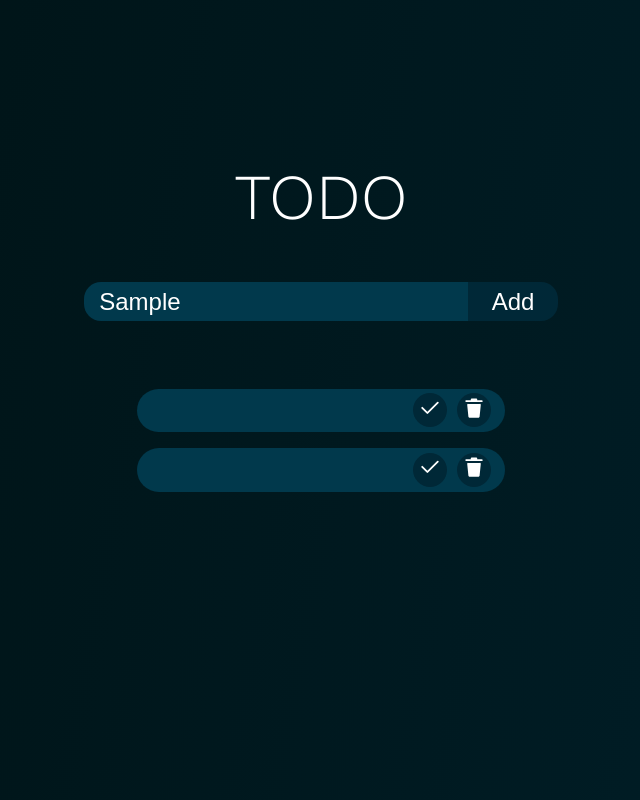
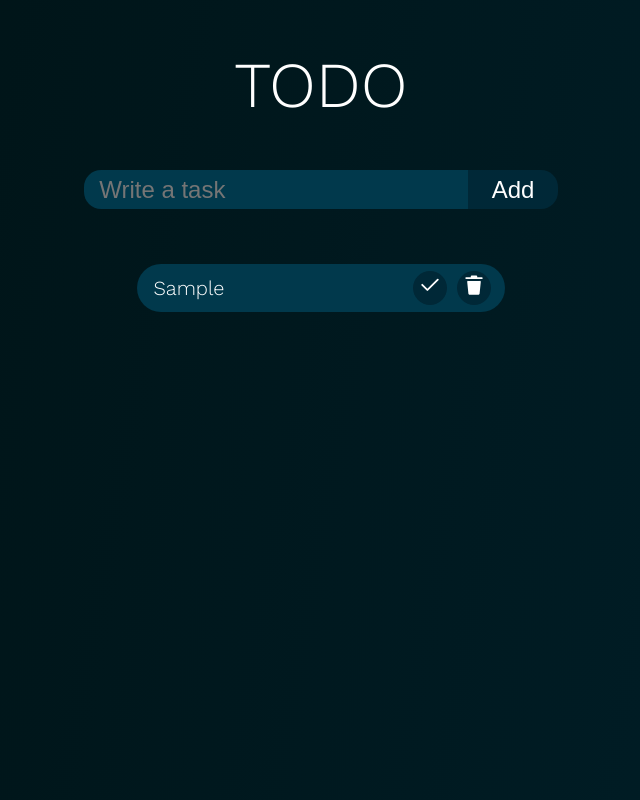
Before and after one commit to goldbergz/to_do_list, a plain HTML site: page index.html in a window 1280 px wide. Both pictures are taken after typing "Sample" into the empty fields and a click on the button "Add". Shown: the whole page, without its empty margins (319-959 px from the left). Drawn offline with nearby package versions, Linux system fonts and the light colour scheme.

Commit message:
Add the display of tasks by click in script.js

```diff
--- a/index.html
+++ b/index.html
@@ -7,7 +7,7 @@
     <title>ToDo List</title>
 </head>
 <body>
-        <section class="work-area">
+    <section class="work-area">
         <div class="work-area_todo-text">TODO</div>
         <article class="work-area_todo-line">
             <div class="work-area_form">
@@ -16,22 +16,15 @@
             </div>
         </article>
     </section>
-        <section class="tasks-area">
-                 <ul class="tasks-area_task" id="">
-                    <div class="taska">
-                        <li></li>
-                        <button class="tasks-area_complete-button"><svg xmlns='http://www.w3.org/2000/svg' width='22' height='22' viewBox='0 0 24 24'><title>check_line</title><g id="check_line" fill='none' fill-rule='evenodd'><path d='M24 0v24H0V0zM12.593 23.258l-.011.002-.071.035-.02.004-.014-.004-.071-.035c-.01-.004-.019-.001-.024.005l-.004.01-.017.428.005.02.01.013.104.074.015.004.012-.004.104-.074.012-.016.004-.017-.017-.427c-.002-.01-.009-.017-.017-.018m.265-.113-.013.002-.185.093-.01.01-.003.011.018.43.005.012.008.007.201.093c.012.004.023 0 .029-.008l.004-.014-.034-.614c-.003-.012-.01-.02-.02-.022m-.715.002a.023.023 0 0 0-.027.006l-.006.014-.034.614c0 .012.007.02.017.024l.015-.002.201-.093.01-.008.004-.011.017-.43-.003-.012-.01-.01z'/><path fill='#FFFFFFFF' d='M21.192 5.465a1 1 0 0 1 0 1.414L9.95 18.122a1.1 1.1 0 0 1-1.556 0l-5.586-5.586a1 1 0 1 1 1.415-1.415l4.95 4.95L19.777 5.465a1 1 0 0 1 1.414 0Z'/></g></svg></button>
-                        <button class="tasks-area_delete-button"><svg width="22px" height="22px" viewBox="0 0 48 48" xmlns="http://www.w3.org/2000/svg" fill="#ffffff"><g id="SVGRepo_bgCarrier" stroke-width="0"></g><g id="SVGRepo_tracerCarrier" stroke-linecap="round" stroke-linejoin="round"></g><g id="SVGRepo_iconCarrier"> <title>trash-solid</title> <g id="Layer_2" data-name="Layer 2"> <g id="invisible_box" data-name="invisible box"> <rect width="48" height="48" fill="none"></rect> </g> <g id="icons_Q2" data-name="icons Q2"> <path d="M43,8.8a2.3,2.3,0,0,1-.6,1.6A1.7,1.7,0,0,1,41,11H7.1A2.1,2.1,0,0,1,5,9.2a2.3,2.3,0,0,1,.6-1.6A1.7,1.7,0,0,1,7,7H17V5a2,2,0,0,1,2-2H29a2,2,0,0,1,2,2V7h9.9A2.1,2.1,0,0,1,43,8.8Z"></path> <path d="M11.2,15h0a2,2,0,0,0-2,2.2l2.6,26a2,2,0,0,0,2,1.8H34.2a2,2,0,0,0,2-1.8l2.6-26a2,2,0,0,0-2-2.2H11.2Z"></path> </g> </g> </g></svg></button>
-                    </div>
-                </ul>
-                <ul class="tasks-area_task" id="">
-                    <div class="taska">
-                        <li></li>
-                    <button class="tasks-area_complete-button"><svg xmlns='http://www.w3.org/2000/svg' width='22' height='22' viewBox='0 0 24 24'><title>check_line</title><g id="check_line" fill='none' fill-rule='evenodd'><path d='M24 0v24H0V0zM12.593 23.258l-.011.002-.071.035-.02.004-.014-.004-.071-.035c-.01-.004-.019-.001-.024.005l-.004.01-.017.428.005.02.01.013.104.074.015.004.012-.004.104-.074.012-.016.004-.017-.017-.427c-.002-.01-.009-.017-.017-.018m.265-.113-.013.002-.185.093-.01.01-.003.011.018.43.005.012.008.007.201.093c.012.004.023 0 .029-.008l.004-.014-.034-.614c-.003-.012-.01-.02-.02-.022m-.715.002a.023.023 0 0 0-.027.006l-.006.014-.034.614c0 .012.007.02.017.024l.015-.002.201-.093.01-.008.004-.011.017-.43-.003-.012-.01-.01z'/><path fill='#FFFFFFFF' d='M21.192 5.465a1 1 0 0 1 0 1.414L9.95 18.122a1.1 1.1 0 0 1-1.556 0l-5.586-5.586a1 1 0 1 1 1.415-1.415l4.95 4.95L19.777 5.465a1 1 0 0 1 1.414 0Z'/></g></svg></button>
-                    <button class="tasks-area_delete-button"><svg width="22px" height="22px" viewBox="0 0 48 48" xmlns="http://www.w3.org/2000/svg" fill="#ffffff"><g id="SVGRepo_bgCarrier" stroke-width="0"></g><g id="SVGRepo_tracerCarrier" stroke-linecap="round" stroke-linejoin="round"></g><g id="SVGRepo_iconCarrier"> <title>trash-solid</title> <g id="Layer_2" data-name="Layer 2"> <g id="invisible_box" data-name="invisible box"> <rect width="48" height="48" fill="none"></rect> </g> <g id="icons_Q2" data-name="icons Q2"> <path d="M43,8.8a2.3,2.3,0,0,1-.6,1.6A1.7,1.7,0,0,1,41,11H7.1A2.1,2.1,0,0,1,5,9.2a2.3,2.3,0,0,1,.6-1.6A1.7,1.7,0,0,1,7,7H17V5a2,2,0,0,1,2-2H29a2,2,0,0,1,2,2V7h9.9A2.1,2.1,0,0,1,43,8.8Z"></path> <path d="M11.2,15h0a2,2,0,0,0-2,2.2l2.6,26a2,2,0,0,0,2,1.8H34.2a2,2,0,0,0,2-1.8l2.6-26a2,2,0,0,0-2-2.2H11.2Z"></path> </g> </g> </g></svg></button>
-                    </div>
-                </ul>
-
-        </section>
+    <section class="tasks-area">
+        <ul class="tasks-area_task">
+            <!-- <div class="taska">
+                    <li></li>
+                    <button class="tasks-area_complete-button"></button>
+                    <button class="tasks-area_delete-button"></button>
+                </div> -->
+        </ul>
+    </section>
+        <script src="script.js"></script>
 </body>
 </html>
--- /dev/null
+++ b/script.js
@@ -0,0 +1,46 @@
+const toDoInput = document.querySelector('.work-area_todo-input')
+const toDoBtn = document.querySelector('.work-area_todo-button')
+const tasksArea = document.querySelector('.tasks-area_task')
+
+toDoBtn.addEventListener('click', addToDo)
+
+function addToDo () {
+    const taskDiv = document.createElement('div')
+    taskDiv.classList.add('taska')
+
+    const taska = document.createElement('li')
+    if (toDoInput.value === '') {
+        alert('Write your task.')
+    } else {
+        taska.innerText = toDoInput.value
+        taskDiv.appendChild(taska)
+
+        const doneBtn = document.createElement('button')
+        doneBtn.innerHTML = "<svg xmlns='http://www.w3.org/2000/svg' width='22' height='22' viewBox='0 0 24 24'><title>check_line</title><g id='check_line' fill='none' fill-rule='evenodd'><path d='M24 0v24H0V0zM12.593 23.258l-.011.002-.071.035-.02.004-.014-.004-.071-.035c-.01-.004-.019-.001-.024.005l-.004.01-.017.428.005.02.01.013.104.074.015.004.012-.004.104-.074.012-.016.004-.017-.017-.427c-.002-.01-.009-.017-.017-.018m.265-.113-.013.002-.185.093-.01.01-.003.011.018.43.005.012.008.007.201.093c.012.004.023 0 .029-.008l.004-.014-.034-.614c-.003-.012-.01-.02-.02-.022m-.715.002a.023.023 0 0 0-.027.006l-.006.014-.034.614c0 .012.007.02.017.024l.015-.002.201-.093.01-.008.004-.011.017-.43-.003-.012-.01-.01z'/><path fill='#FFFFFFFF' d='M21.192 5.465a1 1 0 0 1 0 1.414L9.95 18.122a1.1 1.1 0 0 1-1.556 0l-5.586-5.586a1 1 0 1 1 1.415-1.415l4.95 4.95L19.777 5.465a1 1 0 0 1 1.414 0Z'/></g></svg>"
+        doneBtn.classList.add('tasks-area_done-button')
+        taskDiv.appendChild(doneBtn)
+
+        const deleteBtn = document.createElement('button')
+        deleteBtn.innerHTML = '<svg width="22px" height="22px" viewBox="0 0 48 48" xmlns="http://www.w3.org/2000/svg" fill="#ffffff"><g id="SVGRepo_bgCarrier" stroke-width="0"></g><g id="SVGRepo_tracerCarrier" stroke-linecap="round" stroke-linejoin="round"></g><g id="SVGRepo_iconCarrier"> <title>trash-solid</title> <g id="Layer_2" data-name="Layer 2"> <g id="invisible_box" data-name="invisible box"> <rect width="48" height="48" fill="none"></rect> </g> <g id="icons_Q2" data-name="icons Q2"> <path d="M43,8.8a2.3,2.3,0,0,1-.6,1.6A1.7,1.7,0,0,1,41,11H7.1A2.1,2.1,0,0,1,5,9.2a2.3,2.3,0,0,1,.6-1.6A1.7,1.7,0,0,1,7,7H17V5a2,2,0,0,1,2-2H29a2,2,0,0,1,2,2V7h9.9A2.1,2.1,0,0,1,43,8.8Z"></path> <path d="M11.2,15h0a2,2,0,0,0-2,2.2l2.6,26a2,2,0,0,0,2,1.8H34.2a2,2,0,0,0,2-1.8l2.6-26a2,2,0,0,0-2-2.2H11.2Z"></path> </g> </g> </g></svg>'
+        deleteBtn.classList.add('tasks-area_delete-button')
+        taskDiv.appendChild(deleteBtn)
+
+
+        tasksArea.insertBefore(taskDiv, tasksArea.firstChild)
+
+        toDoInput.value = ''
+    }
+}
+
+ tasksArea.onclick = function doneAndDelete (event) {
+    let target = event.target
+
+    if (target.classList.contains('tasks-area_done-button')) {
+        let taskaText = document.querySelector('li')
+        taskaText.classList.toggle('strikethrough')
+    }
+
+    if (target.classList.contains('tasks-area_delete-button')) {
+        target.parentElement.remove()
+    }
+}
--- a/style.css
+++ b/style.css
@@ -13,7 +13,7 @@ body {
     transition: 0.3s linear;
     display: flex;
     flex-direction: column;
-    justify-content: center;
+    justify-content: top;
     align-items: center;
     min-height: 100vh;
 
@@ -24,14 +24,9 @@ body {
     display: flex;
     flex-direction: column;
     border-radius: 20px;
-    width: 40vw;
     height: 20vw;
     justify-content: space-evenly;
     align-items: center;
-    position: absolute;
-    top: 30%;
-    left: 50%;
-    transform: translate(-50%, -50%);
 }
 
 .work-area_todo-text {
@@ -75,12 +70,10 @@ background-color: #013141
 
 
 .tasks-area {
-    /* display: none; */
     display: flex;
     flex-direction: column;
     align-items: center;
     max-width: 1200px;
-    margin-top: 5rem;
 }
 
 .tasks-area_task {
@@ -109,7 +102,7 @@ background-color: #013141
     overflow-wrap: anywhere;
 }
 
-.tasks-area_complete-button,
+.tasks-area_done-button,
 .tasks-area_delete-button {
     font-size: 17px;
     cursor: pointer;
@@ -131,3 +124,7 @@ button:hover {
 .taska:hover {
     background-color: #013141
 }
+
+.strikethrough {
+    text-decoration: line-through;
+}
```
